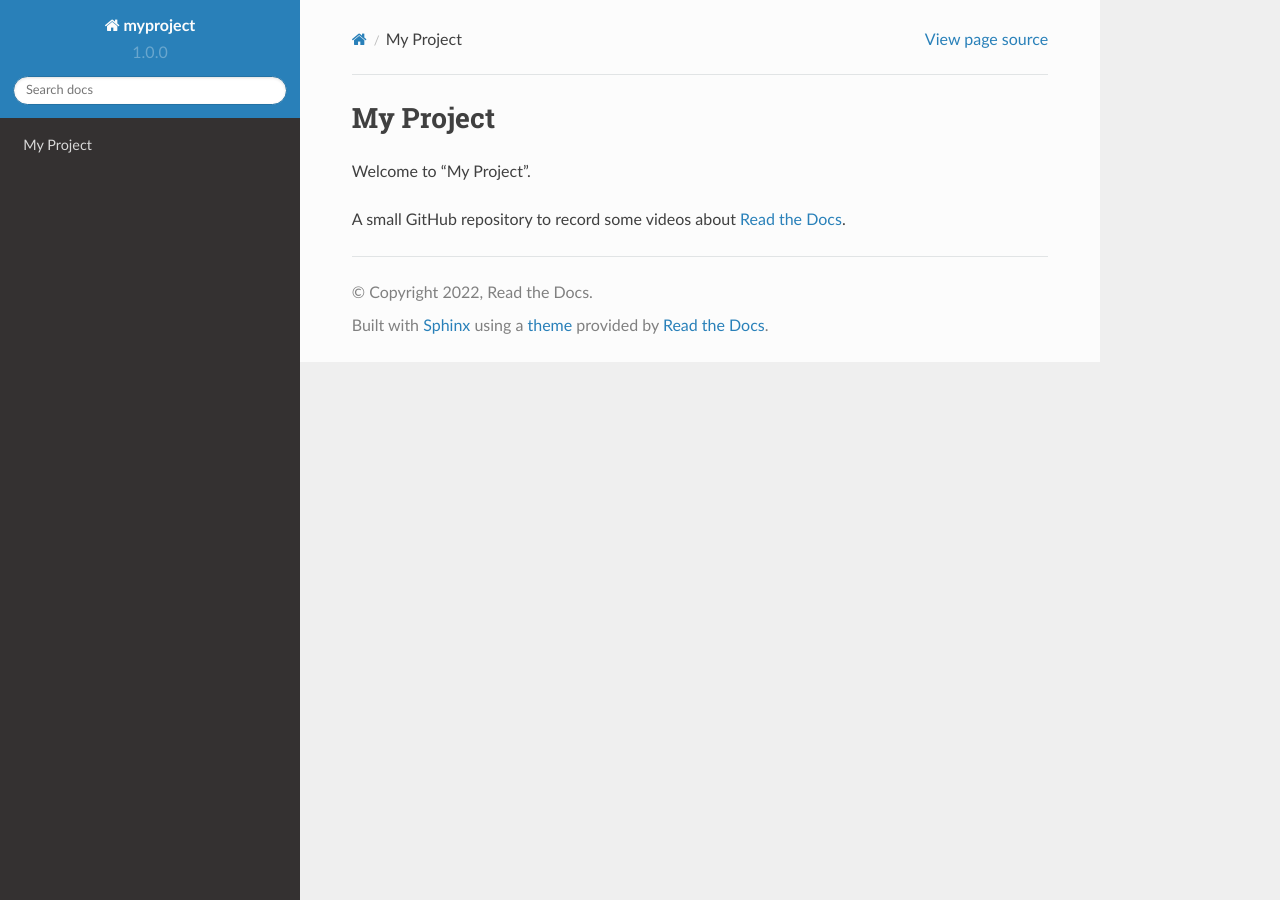
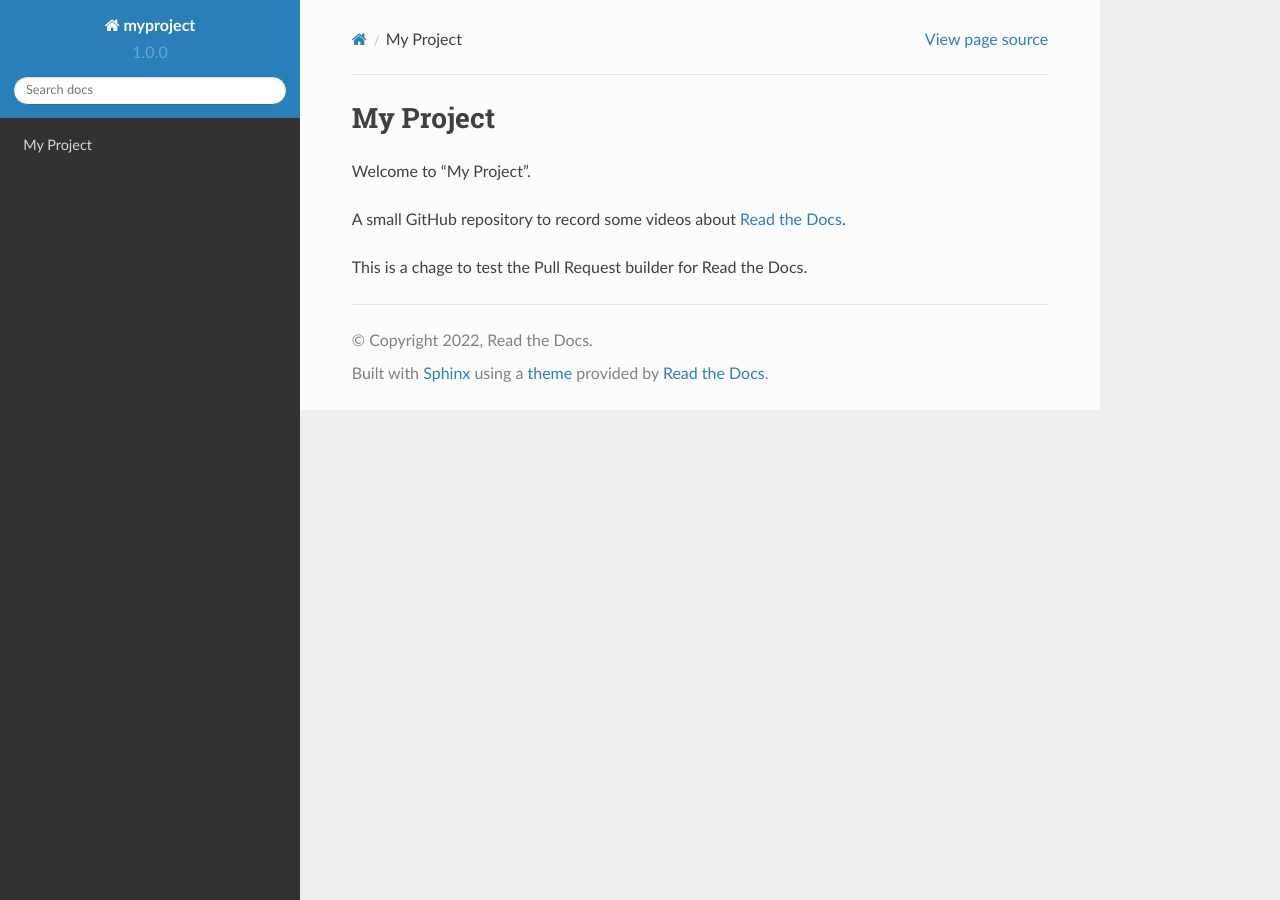
Before and after one commit to readthedocs/myproject, a Sphinx documentation site: the page built from docs/index.md, in a window 1280 px wide. Built offline with Sphinx 7.4.7 and the Read the Docs theme 2.0.0, drawn with Linux system fonts in a browser that asks for light colours.

Commit message:
Update index.md

```diff
--- a/docs/index.md
+++ b/docs/index.md
@@ -3,3 +3,5 @@
 Welcome to "My Project".
 
 A small GitHub repository to record some videos about [Read the Docs](https://readthedocs.org).
+
+This is a chage to test the Pull Request builder for Read the Docs.
```
